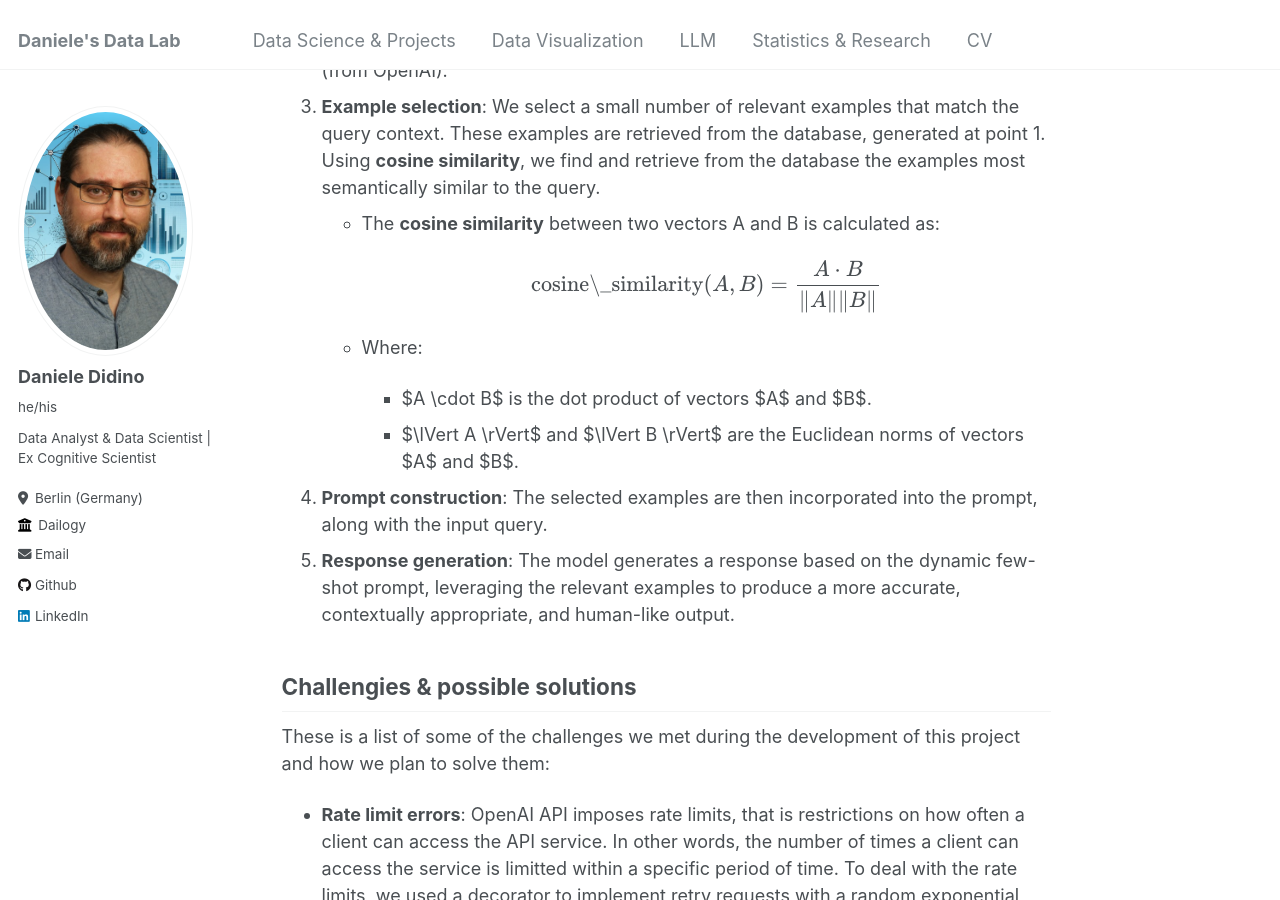
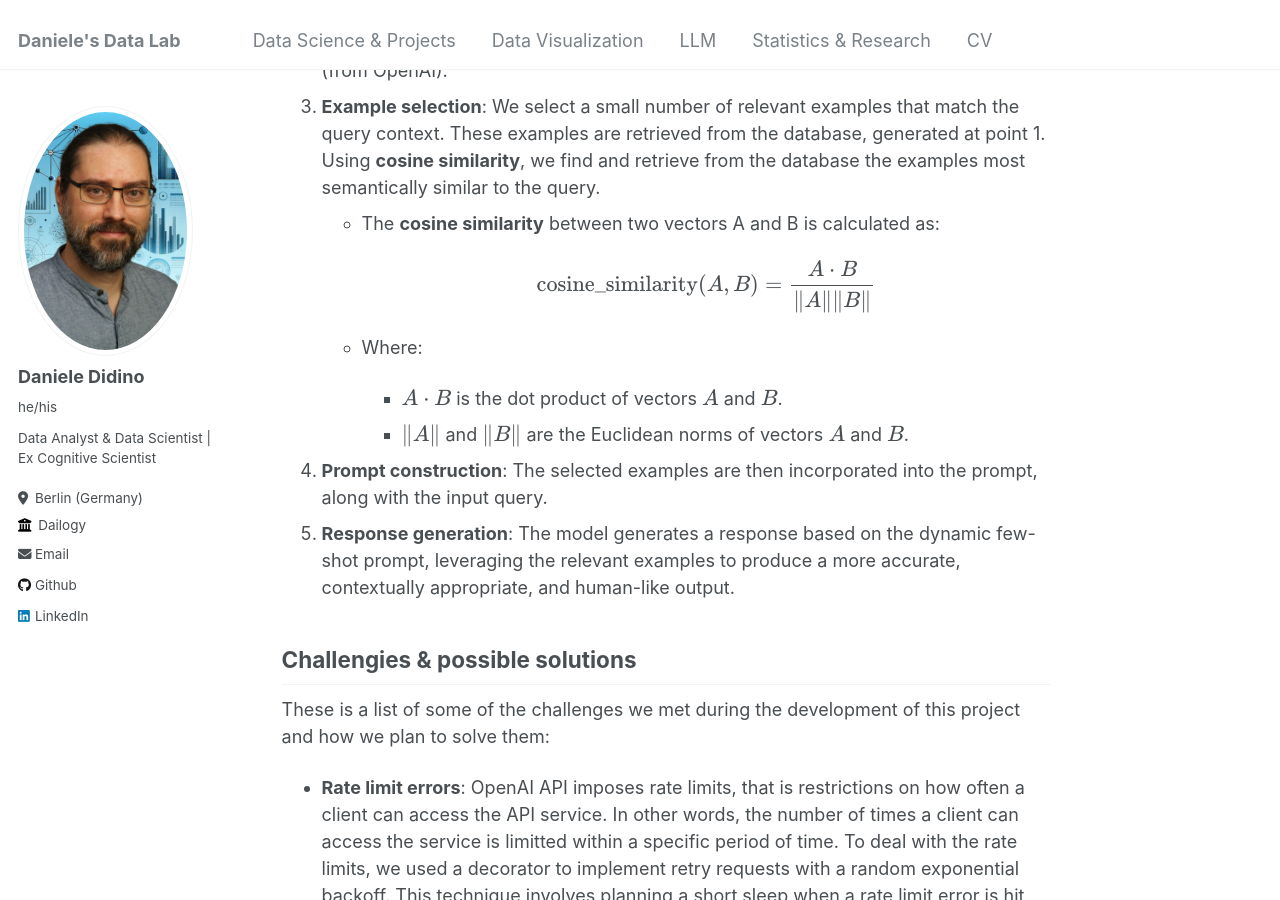
Before and after one commit to DanieleDidino/DanieleDidino.github.io, a Jekyll site: the page built from dailogy/dailogy_app.md, in a window 1280 px wide and 900 px high, scrolled down 1765 px. Built offline with Jekyll 4.4.1, drawn with Linux system fonts in a browser that asks for light colours; our own code applies the rules of GitHub Pages for plain Markdown files.

Commit message:
correct math

```diff
--- a/dailogy/dailogy_app.md
+++ b/dailogy/dailogy_app.md
@@ -44,12 +44,12 @@ How we implemented it:
    - The **cosine similarity** between two vectors A and B is calculated as:
 
      $$
-     \text{cosine\_similarity}(A,B) = \frac{A \cdot B}{\lVert A \rVert \lVert B \rVert}
+     \text{cosine}\_\text{similarity}(A,B) = \frac{A \cdot B}{\lVert A \rVert \lVert B \rVert}
      $$
 
    - Where:
-     - $A \cdot B$ is the dot product of vectors $A$ and $B$.
-     - $\lVert A \rVert$ and $\lVert B \rVert$ are the Euclidean norms of vectors $A$ and $B$.
+     - \\(A \cdot B\\) is the dot product of vectors \\(A\\) and \\(B\\).
+     - \\(\lVert A \rVert\\) and \\(\lVert B \rVert\\) are the Euclidean norms of vectors \\(A\\) and \\(B\\).
 
 4. **Prompt construction**: The selected examples are then incorporated into the prompt, along with the input query.
 5. **Response generation**: The model generates a response based on the dynamic few-shot prompt, leveraging the relevant examples to produce a more accurate, contextually appropriate, and human-like output.
```
